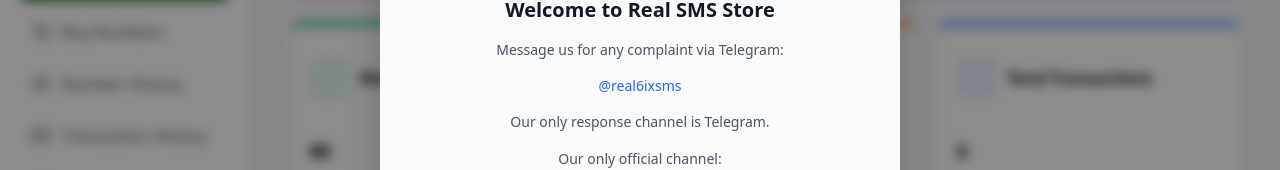
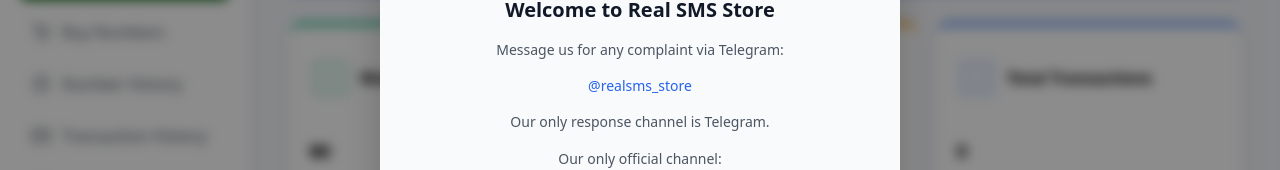
Before and after one commit to ay30bg/realsms, a React (Create React App) app: page /dashboard in a window 1280 px wide. Shown: the part 212-382 px from the top of the page. Built offline with nearby package versions, Linux system fonts and the light colour scheme; no server answers.

Commit message:
Update Dashboard.jsx

```diff
--- a/src/pages/Dashboard.jsx
+++ b/src/pages/Dashboard.jsx
@@ -120,7 +120,7 @@ const Dashboard = ({ darkMode }) => {
                 rel="noopener noreferrer"
                 className="notice-highlight notice-link"
               >
-                @real6ixsms
+                @realsms_store
               </a>
             </p>
 
```
